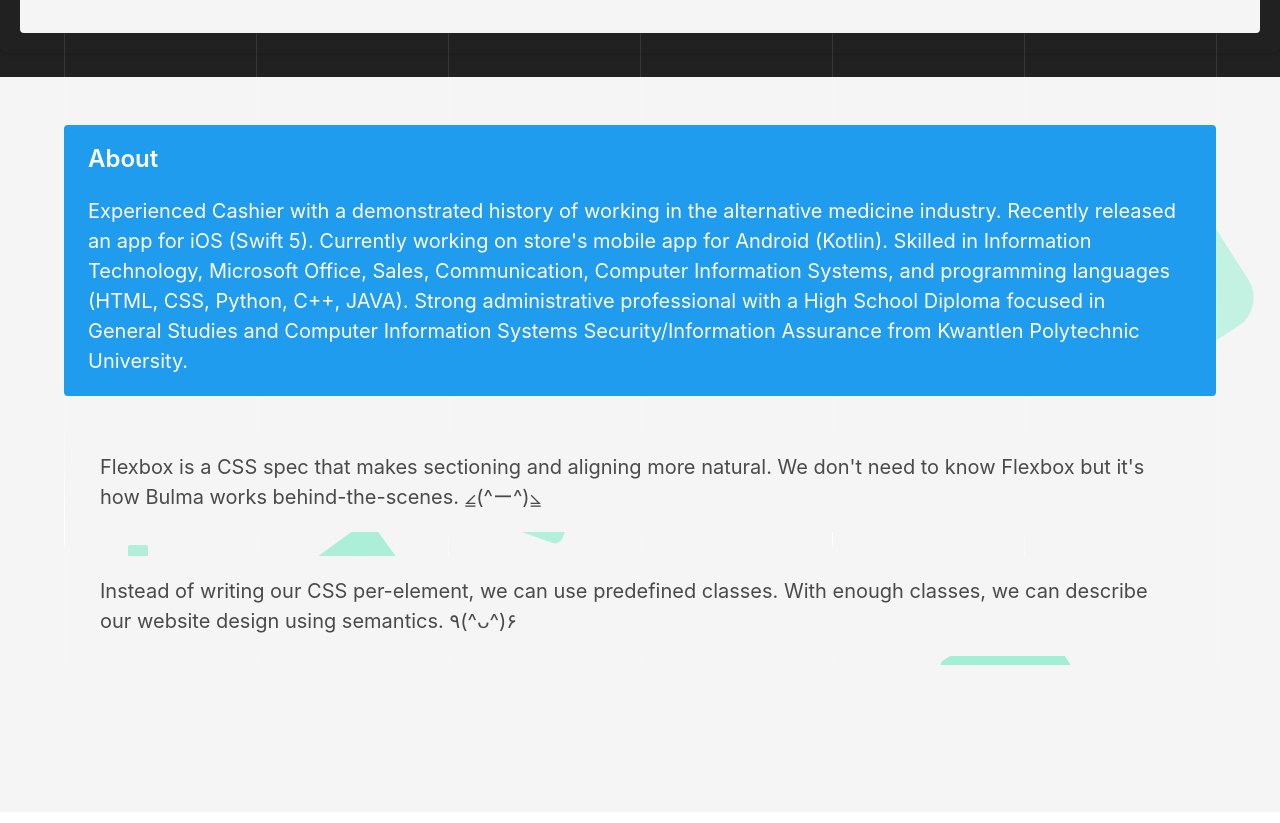
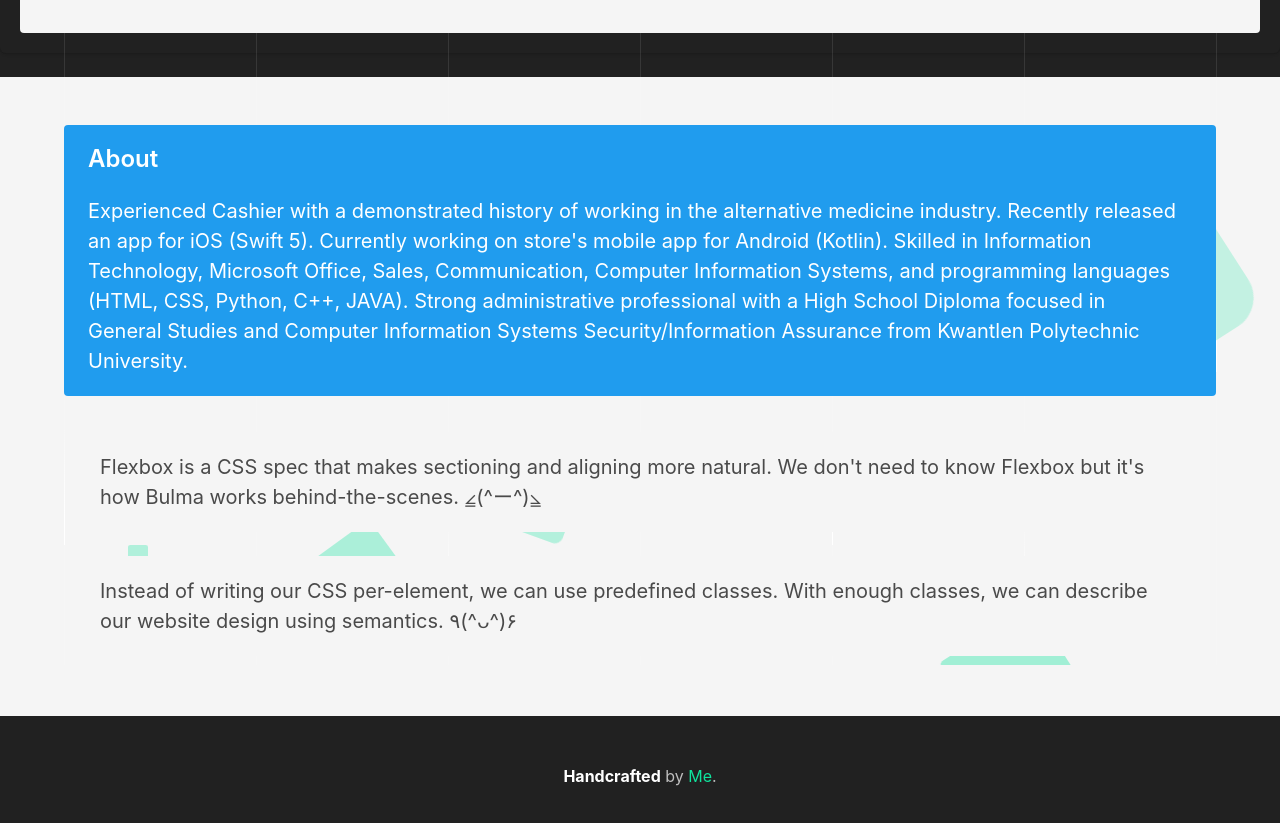
Before and after one commit to lscherub/loveleen, a plain HTML site: page index.html in a window 1280 px wide. Shown: the part 135-958 px from the top of the page. Drawn offline with nearby package versions, Linux system fonts and the light colour scheme.

Commit message:
Update index.html

```diff
--- a/index.html
+++ b/index.html
@@ -99,6 +99,7 @@
                     </nav>
                 </div>
 			</div>
+
 		</section>
 		<!-- /.hero -->
 
@@ -132,8 +133,12 @@
                 </div>
 			</div>
         </section>
-        <section class="section has-background-light">
-
-        </section>
+        <footer class="footer area">
+            <div class="content has-text-centered">
+              <p style="color: rgb(190, 190, 190);">
+                <strong style="color: white;">Handcrafted</strong> by <a href="lscherub.github.io" style="color: rgb(15, 228, 157);">Me</a>.
+              </p>
+            </div>
+        </footer>
     </body>
 </html>
```
